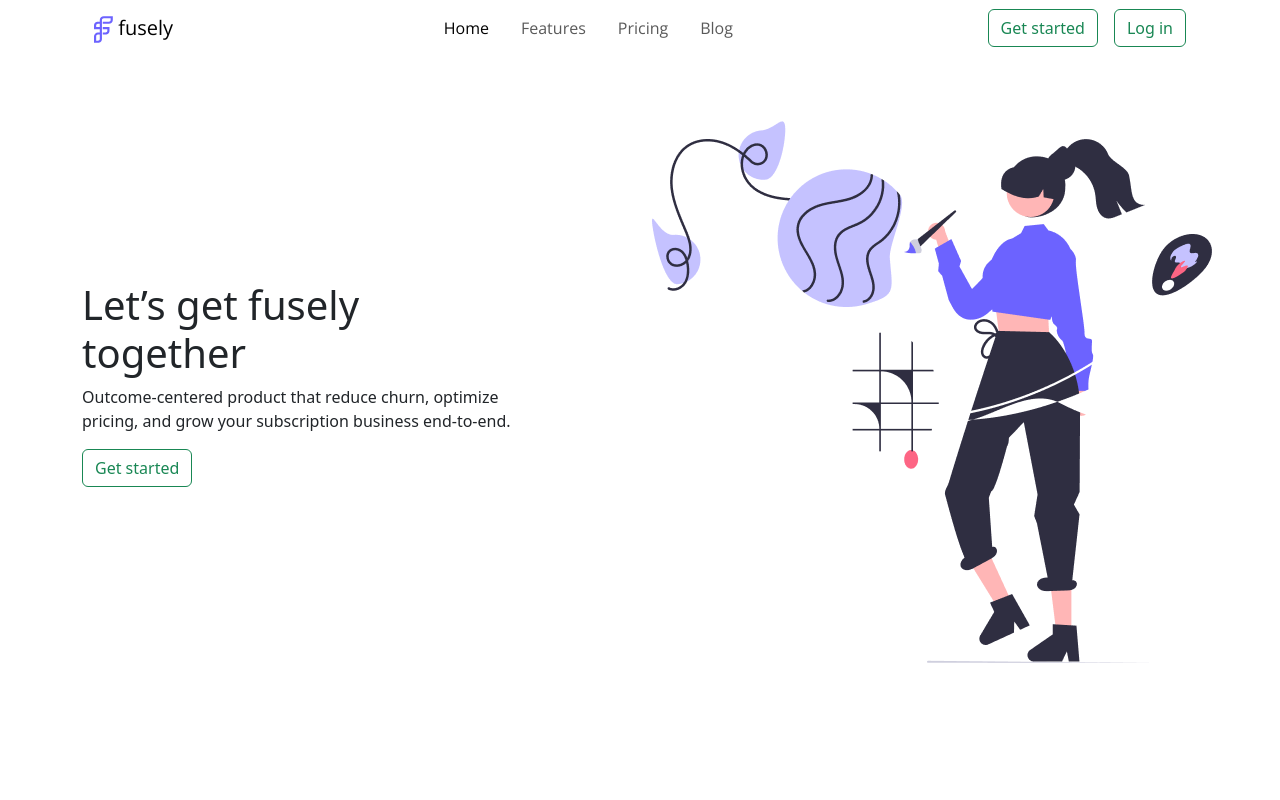
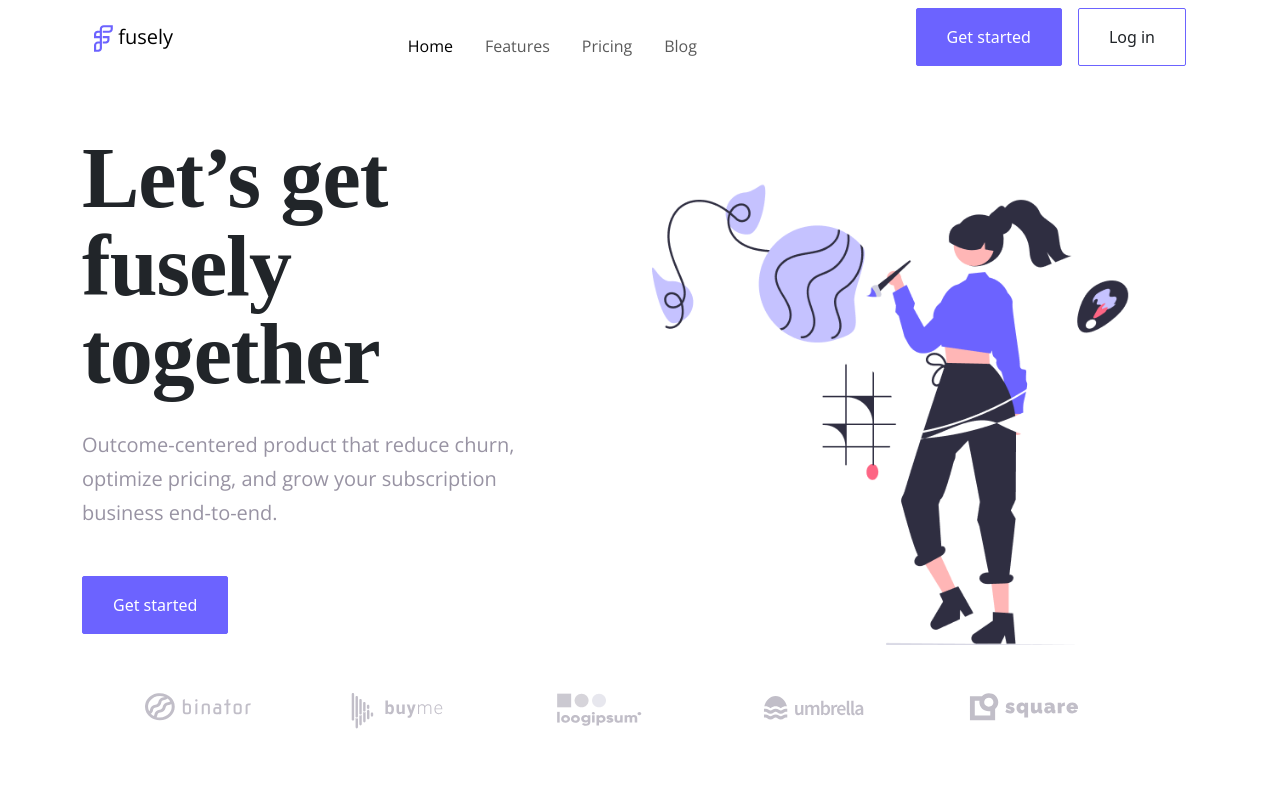
Before and after one commit to KoRnaholic/Homework-7, a plain HTML site: page index.html in a window 1280 px wide. Shown: the top 800 px of the page. Drawn offline with nearby package versions, Linux system fonts and the light colour scheme.

Commit message:
second commit

```diff
--- a/index.html
+++ b/index.html
@@ -11,7 +11,7 @@
 <body>
     <header>
         <div class="container">
-    <nav class="navbar navbar-expand-lg ">
+    <nav class="navbar justify-content-between navbar-expand-lg ">
   <div class="container-fluid">
     <a class="navbar-brand" href="#">
         <img src="/src/icons/logo.svg" />
@@ -39,8 +39,8 @@
         </li>
       </ul>
       <form class="d-flex gap-3" >
-        <button class="btn btn-outline-success" type="submit">Get started</button>
-        <button class="btn btn-outline-success" type="submit">Log in</button>
+        <button class="btn btn_primary" type="submit">Get started</button>
+        <button class="btn btn_secondary" type="submit">Log in</button>
       </form>
     </div>
   </div>
@@ -51,19 +51,55 @@
 <section class="mt-5">
     <div class="container">
         <div class="row justify-content-between align-items-center">
-            <div class="col-5">
+            <div class="col-lg-5 col-xl-5 col-sm-12">
                 <h1>Let’s get fusely together</h1>
-                <p>Outcome-centered product that reduce churn, optimize pricing, and grow your subscription business end-to-end.</p>
-                 <button class="btn btn-outline-success" type="submit">Get started</button>
+                <p class="mt-30">Outcome-centered product that reduce churn, optimize pricing, and grow your subscription business end-to-end.</p>
+                 <button class="btn btn_primary mt-30" type="submit">Get started</button>
 
             </div>
-            <div class="col-6">
-                <img src="/src/images/girl-image.png" />
+            <div class="col-lg-6 col-xl-6 col-sm-12 mt-sm-5">
+                <img src="/src/images/girl-image.png" width="100%" />
             </div>
         </div>
     </div>
 </section>
+<section class="mt-5">
+  <div class="container">
+   <div class="row justify-content-center gap-3">
+    <div class="col-lg-2 col-xl-2 col-sm-3">
+        <img src="/src/icons/binator.svg" />
+    </div>
+    <div class="col-lg-2 col-xl-2 col-sm-3">
+        <img src="/src/icons/buyme.svg" />
+    </div>
+    <div class="col-lg-2 col-xl-2 col-sm-3">
+        <img src="/src/icons/loogipsum.svg" />
+    </div>
+    <div class="col-lg-2 col-xl-2 col-sm-3">
+        <img src="/src/icons/umbrella.svg" />
+    </div>
+    <div class="col-lg-2 col-xl-2 col-sm-3">
+        <img src="/src/icons/square.svg" />
+    </div>
+   </div>
+  </div>
+</section>
 
-    <script src="https://cdn.jsdelivr.net/npm/bootstrap@5.3.2/dist/js/bootstrap.bundle.min.js" integrity="sha384-C6RzsynM9kWDrMNeT87bh95OGNyZPhcTNXj1NW7RuBCsyN/o0jlpcV8Qyq46cDfL" crossorigin="anonymous"></script>
+<section class="mt-220">
+<div class="container">
+    <div class="d-flex flex-sm-column-reverse flex-lg-row justify-content-between align-items-center">
+       <div class="col-lg-6 col-xl-6 col-sm-12">
+         <img src="/src/images/Illustration.png" width="100%" />
+       </div>
+
+        <div class="col-lg-5 col-xl-5 col-sm-12 mt-sm-5">
+            <h1>Detailed Examination</h1>
+            <p class="mt-30">A daily dataset to keep you up to date on subscription market trends and what's happening in your vertical.</p>
+            <button class="btn btn_primary mt-30" type="submit">Learn more</button>
+          </div>
+        </div>
+    </div>
+</section>
+<script src="https://cdn.jsdelivr.net/npm/bootstrap@5.3.2/dist/js/bootstrap.bundle.min.js" integrity="sha384-C6RzsynM9kWDrMNeT87bh95OGNyZPhcTNXj1NW7RuBCsyN/o0jlpcV8Qyq46cDfL" crossorigin="anonymous"></script>
 </body>
 </html>
--- a/src/styles/styles.css
+++ b/src/styles/styles.css
@@ -1,3 +1,6 @@
+body{
+    padding: 0 10px;
+}
 .nav-link {
     font-family: "Open Sans";
     font-weight: 700;
@@ -5,6 +8,48 @@
 }
 
 .navbar-brand{
-        font-family: "Open Sans";
+font-family: "Open Sans";
 color: #2F2E41;
 }
+section h1{
+font-family: "Playfair Display";
+font-size: 86px;
+font-style: normal;
+font-weight: 700;
+line-height: 88px;
+letter-spacing: -1px;
+}
+
+section p{
+    color: var(--neutral-300, #9893A3);
+font-feature-settings: 'clig' off, 'liga' off;
+
+/* Body large */
+font-family: "Open Sans";
+font-size: 20px;
+font-style: normal;
+font-weight: 400;
+line-height: 34px; /* 170% */
+}
+
+nav .btn_primary,section .btn_primary {
+ border-radius: 2px;
+border: 1px solid  #6C63FF;
+background:  #6C63FF;
+padding: 16px 30px;
+color: #fff;
+}
+
+nav .btn_secondary{
+border-radius: 2px;
+border: 1px solid  #6C63FF;
+padding: 16px 30px;
+}
+
+.mt-30{
+    margin-top: 30px;
+}
+
+.mt-220{
+    margin-top: 220px;
+}
```
